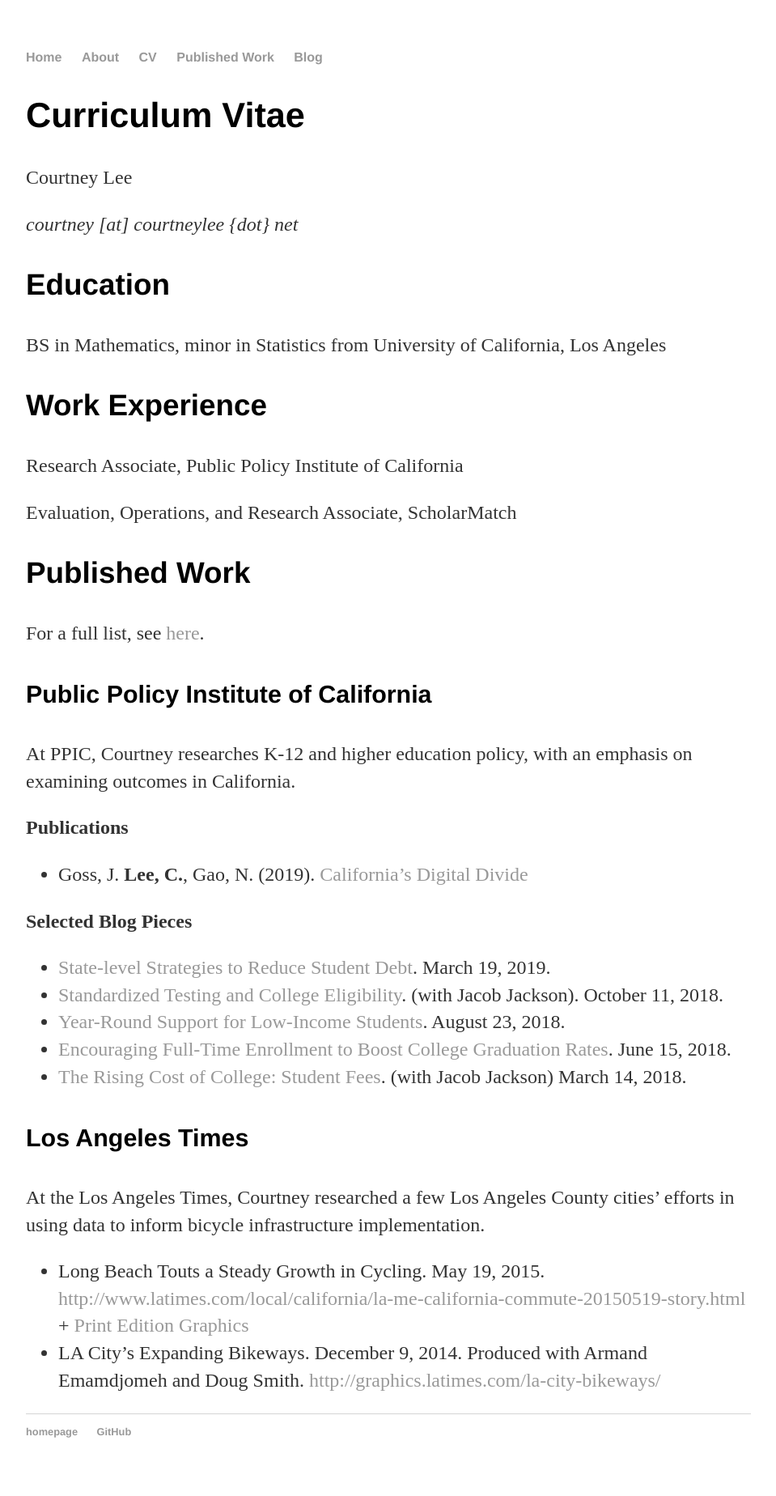
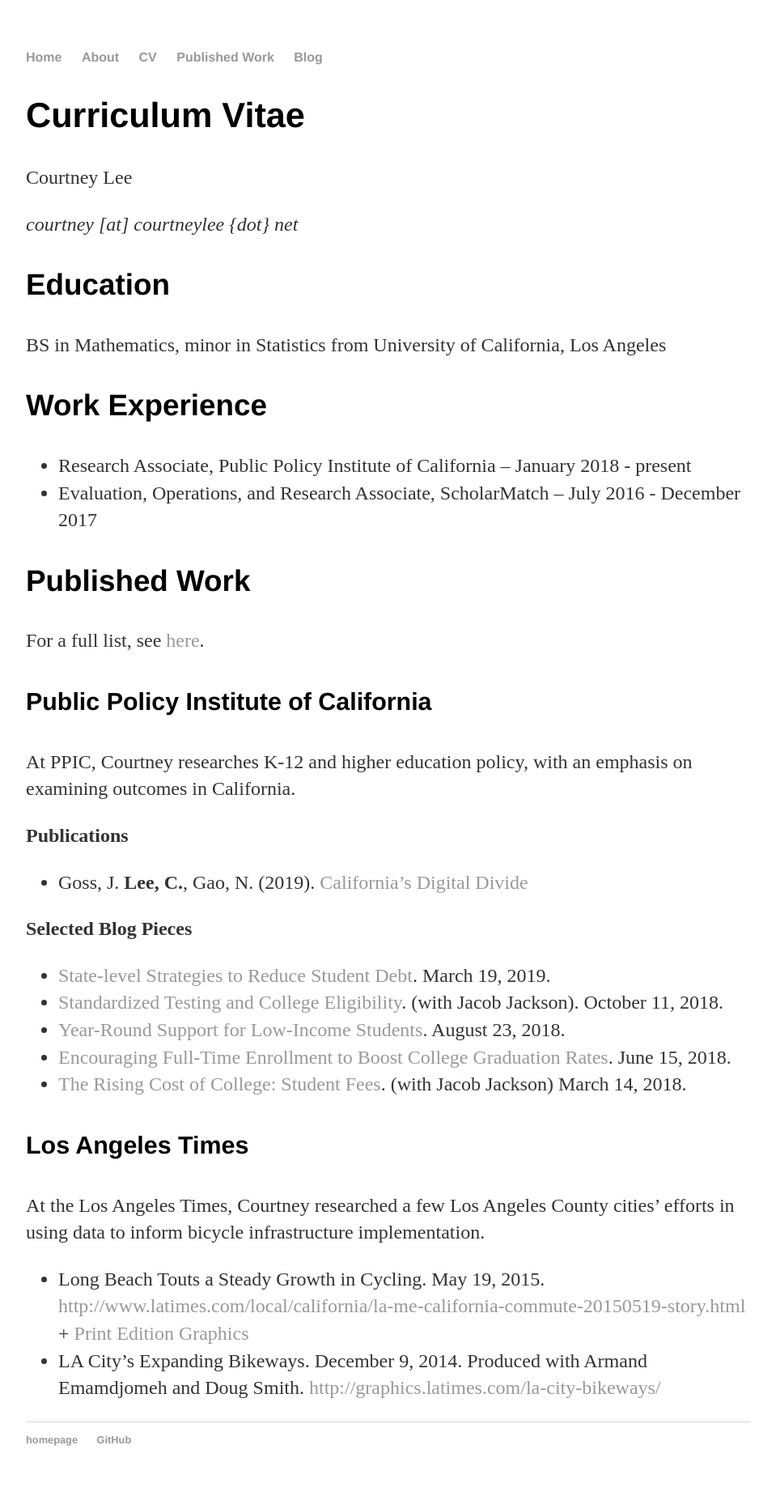
Before and after one commit to leecourt98/leecourt98.github.io, a Jekyll site: the page built from cv/index.md, in a window 1280 px wide. Shown: the whole page at 81% size, without its empty margins (160-1119 px from the left). Built offline with Jekyll 4.4.1, drawn with Linux system fonts in a browser that asks for light colours.

Commit message:
Update index.md

```diff
--- a/cv/index.md
+++ b/cv/index.md
@@ -12,9 +12,10 @@
 BS in Mathematics, minor in Statistics from University of California, Los Angeles
 
 ### Work Experience
-Research Associate, Public Policy Institute of California
-
-Evaluation, Operations, and Research Associate, ScholarMatch
+- Research Associate, Public Policy Institute of California
+  -- January 2018 - present
+- Evaluation, Operations, and Research Associate, ScholarMatch
+  -- July 2016 - December 2017
 
 ### Published Work
 For a full list, see [here](https://leecourt98.github.io/published-work/).
```
